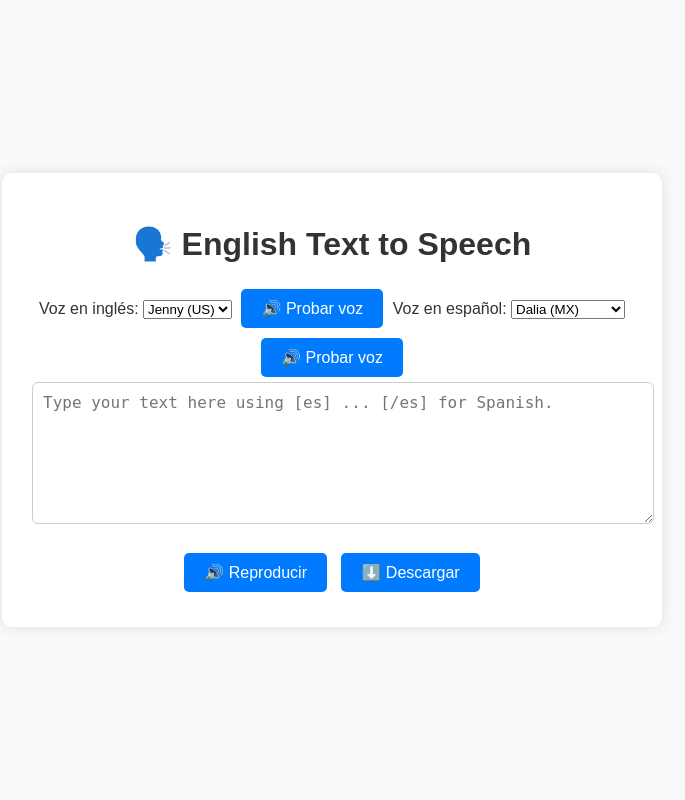
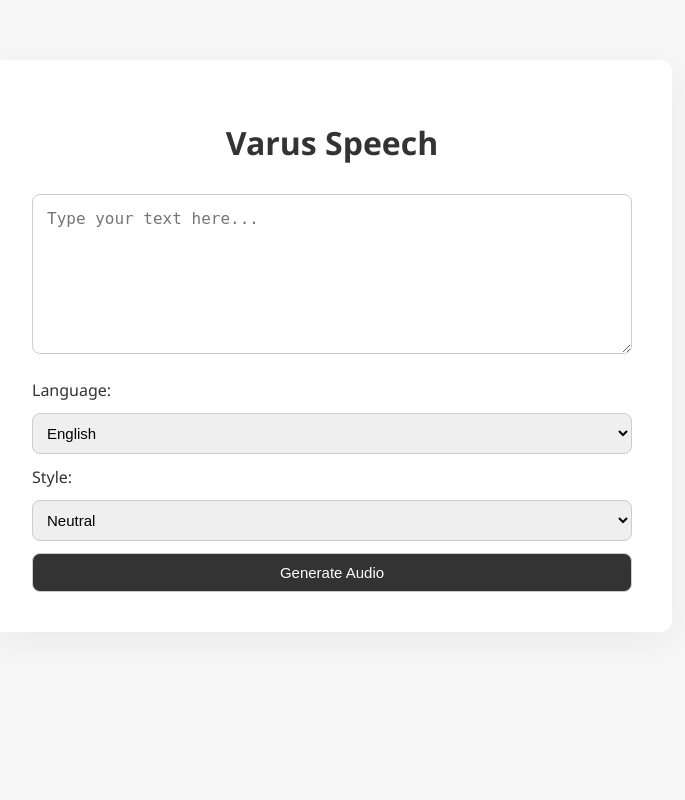
Before and after one commit to DrKodiakFoxman/VarusSpeech, a Flask app: page / in a window 1280 px wide. Shown: the whole page, without its empty margins (308-993 px from the left). Run offline with Flask 3, Linux system fonts and the light colour scheme.

Commit message:
Add files via upload

```diff
--- /dev/null
+++ b/static/styles.css
@@ -0,0 +1,58 @@
+
+body {
+    margin: 0;
+    padding: 0;
+    font-family: 'Segoe UI', sans-serif;
+    background: #F7F7F7;
+    color: #333;
+}
+.container {
+    max-width: 600px;
+    margin: 60px auto;
+    padding: 40px;
+    background: white;
+    box-shadow: 0 10px 40px rgba(0,0,0,0.06);
+    border-radius: 12px;
+}
+h1 {
+    text-align: center;
+    margin-bottom: 30px;
+}
+textarea {
+    width: 100%;
+    height: 160px;
+    padding: 14px;
+    border: 1px solid #CCC;
+    border-radius: 8px;
+    font-size: 16px;
+    resize: vertical;
+    box-sizing: border-box;
+}
+.controls {
+    margin-top: 20px;
+    display: flex;
+    flex-direction: column;
+    gap: 12px;
+}
+label {
+    font-weight: 500;
+}
+select, button {
+    padding: 10px;
+    border-radius: 8px;
+    border: 1px solid #CCC;
+    font-size: 15px;
+}
+button {
+    background-color: #333;
+    color: white;
+    cursor: pointer;
+    transition: background-color 0.3s ease;
+}
+button:hover {
+    background-color: #000;
+}
+.audio-output {
+    margin-top: 30px;
+    text-align: center;
+}
--- a/templates/index.html
+++ b/templates/index.html
@@ -1,38 +1,39 @@
 <!DOCTYPE html>
 <html lang="en">
 <head>
-  <meta charset="UTF-8" />
-  <meta name="viewport" content="width=device-width, initial-scale=1.0"/>
-  <title>Text to Speech App</title>
-  <link rel="stylesheet" href="{{ url_for('static', filename='style.css') }}" />
+    <meta charset="UTF-8">
+    <title>Varus Speech</title>
+    <link rel="stylesheet" href="/static/styles.css">
 </head>
 <body>
-  <div class="container">
-    <h1>🗣️ English Text to Speech</h1>
-
-    <label for="voice-en">Voz en inglés:</label>
-    <select id="voice-en">
-      <option value="en-US-JennyNeural">Jenny (US)</option>
-      <option value="en-US-GuyNeural">Guy (US)</option>
-      <option value="en-GB-RyanNeural">Ryan (UK)</option>
-    </select>
-    <button onclick="previewVoice('en')">🔊 Probar voz</button>
-
-    <label for="voice-es">Voz en español:</label>
-    <select id="voice-es">
-      <option value="es-MX-DaliaNeural">Dalia (MX)</option>
-      <option value="es-ES-ElviraNeural">Elvira (España)</option>
-      <option value="es-MX-JorgeNeural">Jorge (MX)</option>
-    </select>
-    <button onclick="previewVoice('es')">🔊 Probar voz</button>
-
-    <textarea id="text-input" placeholder="Type your text here using [es] ... [/es] for Spanish."></textarea>
-    <div class="buttons">
-      <button onclick="playAudio()">🔊 Reproducir</button>
-      <button onclick="downloadAudio()">⬇️ Descargar</button>
+    <div class="container">
+        <h1>Varus Speech</h1>
+        <form id="speechForm" method="post" action="/speak">
+            <textarea name="text" placeholder="Type your text here..." required></textarea>
+            <div class="controls">
+                <label for="language">Language:</label>
+                <select name="language" id="language">
+                    <option value="en">English</option>
+                    <option value="es">Spanish</option>
+                </select>
+                <label for="style">Style:</label>
+                <select name="style" id="style">
+                    <option value="neutral">Neutral</option>
+                    <option value="cheerful">Cheerful</option>
+                    <option value="sad">Sad</option>
+                    <option value="narration">Narration</option>
+                </select>
+                <button type="submit">Generate Audio</button>
+            </div>
+        </form>
+        {% if audio_url %}
+        <div class="audio-output">
+            <audio controls autoplay>
+                <source src="{{ audio_url }}" type="audio/wav">
+                Your browser does not support the audio element.
+            </audio>
+        </div>
+        {% endif %}
     </div>
-    <audio id="audio-player" controls style="display:none;"></audio>
-  </div>
-  <script src="{{ url_for('static', filename='script.js') }}"></script>
 </body>
 </html>
```
